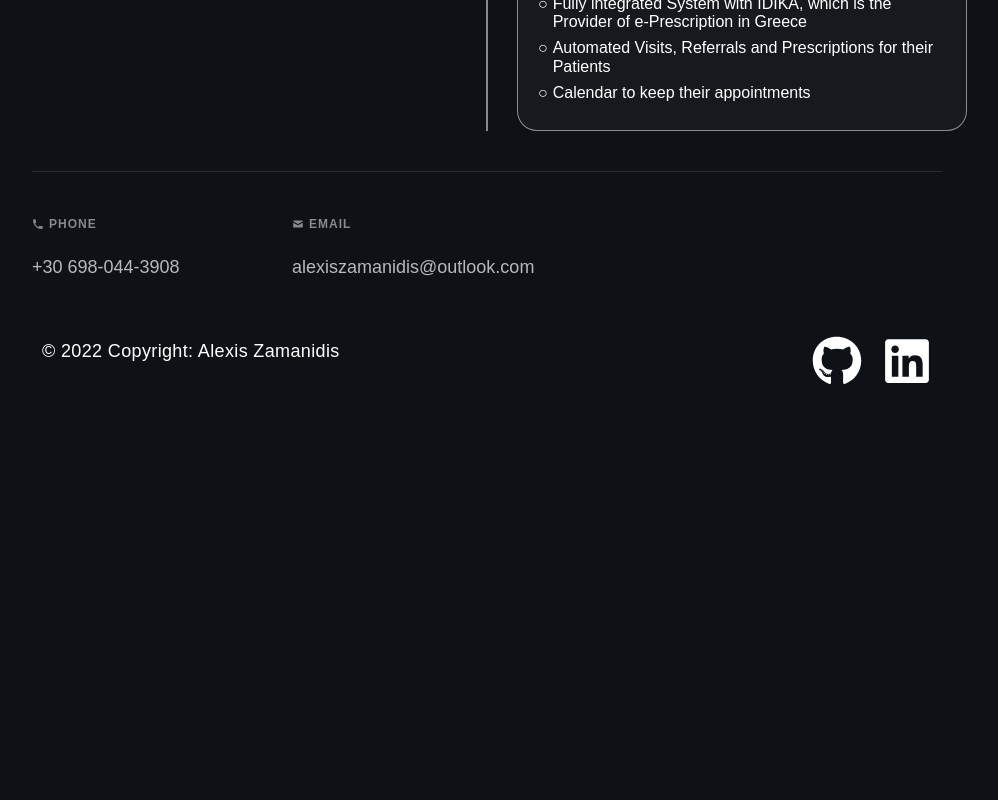
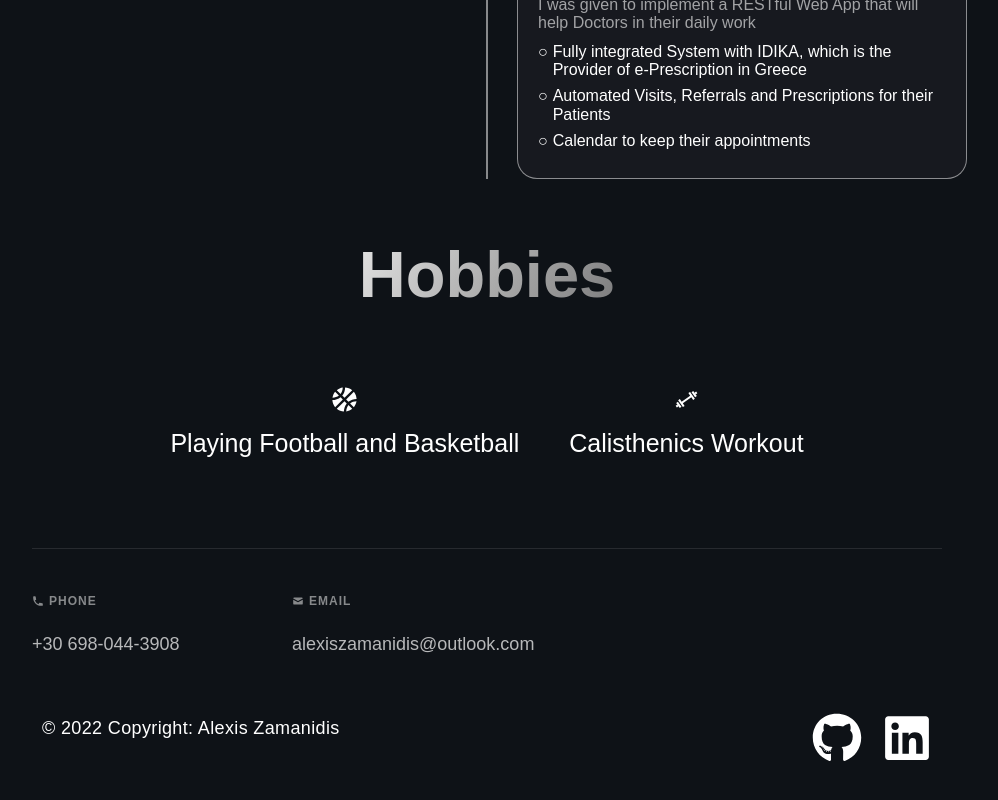
Before and after one commit to alexiszamanidis/2022, a Next.js app: page / in a window 1280 px wide. Shown: the part 1164-1964 px from the top of the page, without its empty margins (153-1151 px from the left). Before the commit the page ends 1610 px from the top, so only its background shows below. Built offline with nearby package versions, Linux system fonts and the light colour scheme.

Commit message:
add Hobbies

```diff
--- a/components/Footer/styles.tsx
+++ b/components/Footer/styles.tsx
@@ -90,6 +90,9 @@ export const Slogan = styled.p`
     font-size: 18px;
     line-height: 30px;
     padding: 1rem;
+    white-space: nowrap;
+    overflow: hidden;
+    text-overflow: ellipsis;
     @media ${(props) => props.theme.breakpoints.md} {
         font-size: 16px;
         line-height: 28px;
--- /dev/null
+++ b/components/Hobbies/Hobbies.tsx
@@ -0,0 +1,20 @@
+import { HobbiesContainer, Hobby, HobbyIcon, HobbyTitle, SectionTitle, Wrapper } from "./styles";
+import { hobbies } from "../../constants";
+
+const Hobbies = () => {
+    return (
+        <Wrapper>
+            <SectionTitle>Hobbies</SectionTitle>
+            <HobbiesContainer>
+                {hobbies.map((hobby, index) => (
+                    <Hobby key={index}>
+                        <HobbyIcon>{hobby.icon}</HobbyIcon>
+                        <HobbyTitle>{hobby.title}</HobbyTitle>
+                    </Hobby>
+                ))}
+            </HobbiesContainer>
+        </Wrapper>
+    );
+};
+
+export default Hobbies;
--- /dev/null
+++ b/components/Hobbies/index.tsx
@@ -0,0 +1,3 @@
+import Hobbies from "./Hobbies";
+
+export default Hobbies;
--- /dev/null
+++ b/components/Hobbies/styles.tsx
@@ -0,0 +1,76 @@
+import styled from "styled-components";
+
+export const Wrapper = styled.div`
+    padding: 50px;
+    @media ${(props) => props.theme.breakpoints.md} {
+        padding: 10px 0 12px;
+    }
+    @media ${(props) => props.theme.breakpoints.sm} {
+        padding: 0px 0 8px;
+    }
+`;
+
+export const SectionTitle = styled.h2`
+    display: flex;
+    align-items: center;
+    justify-content: center;
+    font-weight: 800;
+    font-size: 65px;
+    line-height: 72px;
+    background: linear-gradient(
+        121.57deg,
+        ${(props) => props.theme.colors.whites[1000]} 30%,
+        ${(props) => props.theme.colors.blacks[900]} 90%
+    );
+    -webkit-background-clip: text;
+    -webkit-text-fill-color: transparent;
+    margin-bottom: 16px;
+    padding-bottom: 50px;
+    @media ${(props) => props.theme.breakpoints.md} {
+        font-size: 56px;
+        line-height: 56px;
+        margin-bottom: 12px;
+        padding: 40px 0 12px;
+    }
+    @media ${(props) => props.theme.breakpoints.sm} {
+        font-size: 32px;
+        line-height: 40px;
+        font-size: 28px;
+        line-height: 32px;
+        margin-bottom: 8px;
+        padding: 16px 0 8px;
+        max-width: 100%;
+    }
+`;
+
+export const HobbiesContainer = styled.div`
+    width: 100%;
+    display: flex;
+    align-items: center;
+    justify-content: center;
+    padding: 10px 0;
+    gap: 50px;
+    @media ${(props) => props.theme.breakpoints.md} {
+        flex-direction: column;
+        gap: 10px;
+    }
+`;
+
+export const Hobby = styled.div`
+    display: flex;
+    flex-direction: column;
+    align-items: center;
+    font-weight: 500;
+    font-size: 25px;
+    line-height: 30px;
+    @media ${(props) => props.theme.breakpoints.md} {
+        font-size: 20px;
+    }
+    @media ${(props) => props.theme.breakpoints.sm} {
+        font-size: 18px;
+    }
+`;
+export const HobbyTitle = styled.div``;
+export const HobbyIcon = styled.div`
+    margin-bottom: 10px;
+`;
--- a/components/Personal/Personal.tsx
+++ b/components/Personal/Personal.tsx
@@ -1,3 +1,4 @@
+import Hobbies from "../Hobbies";
 import { FadeIn } from "../Styles";
 import Timeline from "../Timeline";
 import HeroSection from "../HeroSection";
@@ -9,6 +10,7 @@ const Personal = () => {
         <FadeIn>
             <HeroSection />
             <Timeline />
+            <Hobbies />
             {/* {passionateAbout.map((passionAboutItem, index) => (
                 <div key={index}>{passionAboutItem}</div>
             ))} */}
--- a/components/Timeline/styles.tsx
+++ b/components/Timeline/styles.tsx
@@ -6,11 +6,11 @@ export const SectionTitle = styled.h2`
     justify-content: center;
     font-weight: 800;
     font-size: 65px;
-    line-height: 72px;
+    line-height: 120px;
     background: linear-gradient(
         121.57deg,
-        ${(props) => props.theme.colors.whites[1000]} 70%,
-        ${(props) => props.theme.colors.blacks[900]} 100%
+        ${(props) => props.theme.colors.whites[1000]} 30%,
+        ${(props) => props.theme.colors.blacks[900]} 90%
     );
     -webkit-background-clip: text;
     -webkit-text-fill-color: transparent;
--- a/constants/index.tsx
+++ b/constants/index.tsx
@@ -1,7 +1,8 @@
+import { CgGym } from "react-icons/cg";
 import { BsFileTextFill } from "react-icons/bs";
 import { HiPhone, HiMail } from "react-icons/hi";
-import { FaGithub, FaLinkedin } from "react-icons/fa";
-import { Contact, Education, Experience, Cv, Social } from "../types";
+import { FaGithub, FaLinkedin, FaBasketballBall } from "react-icons/fa";
+import { Contact, Education, Experience, Cv, Social, Hobby } from "../types";
 
 export const HEAD_TITLE = "Alexis Zamanidis";
 export const HEAD_DESCRIPTION =
@@ -102,3 +103,14 @@ export const experience: Experience[] = [
         link: null,
     },
 ];
+
+export const hobbies: Hobby[] = [
+    {
+        title: "Playing Football and Basketball",
+        icon: <FaBasketballBall />,
+    },
+    {
+        title: "Calisthenics Workout",
+        icon: <CgGym />,
+    },
+];
--- a/types/index.tsx
+++ b/types/index.tsx
@@ -68,3 +68,8 @@ export interface GitHubRepository {
     forks_count: number;
     html_url: string;
 }
+
+export interface Hobby {
+    title: string;
+    icon: JSX.Element;
+}
```
